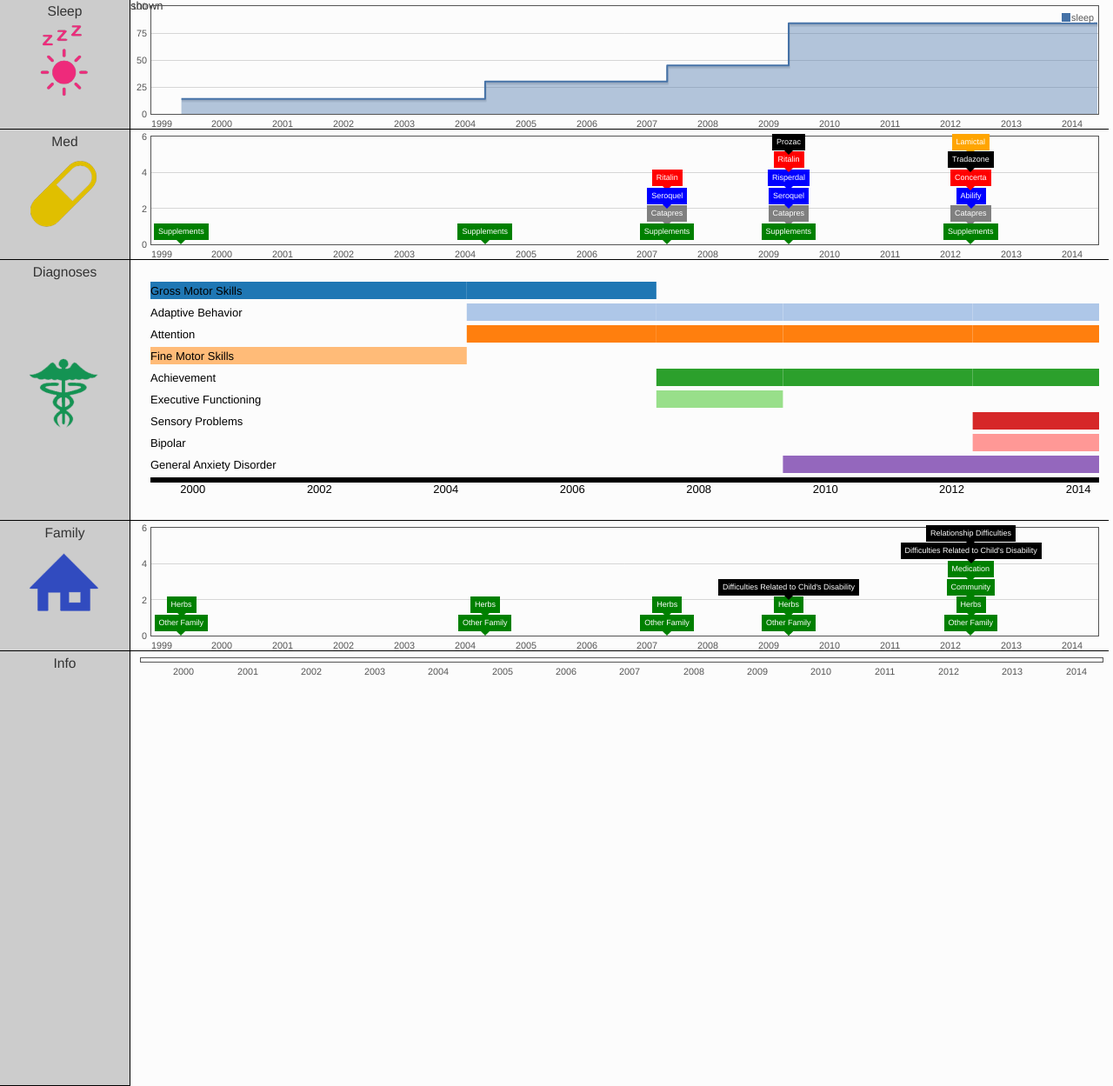
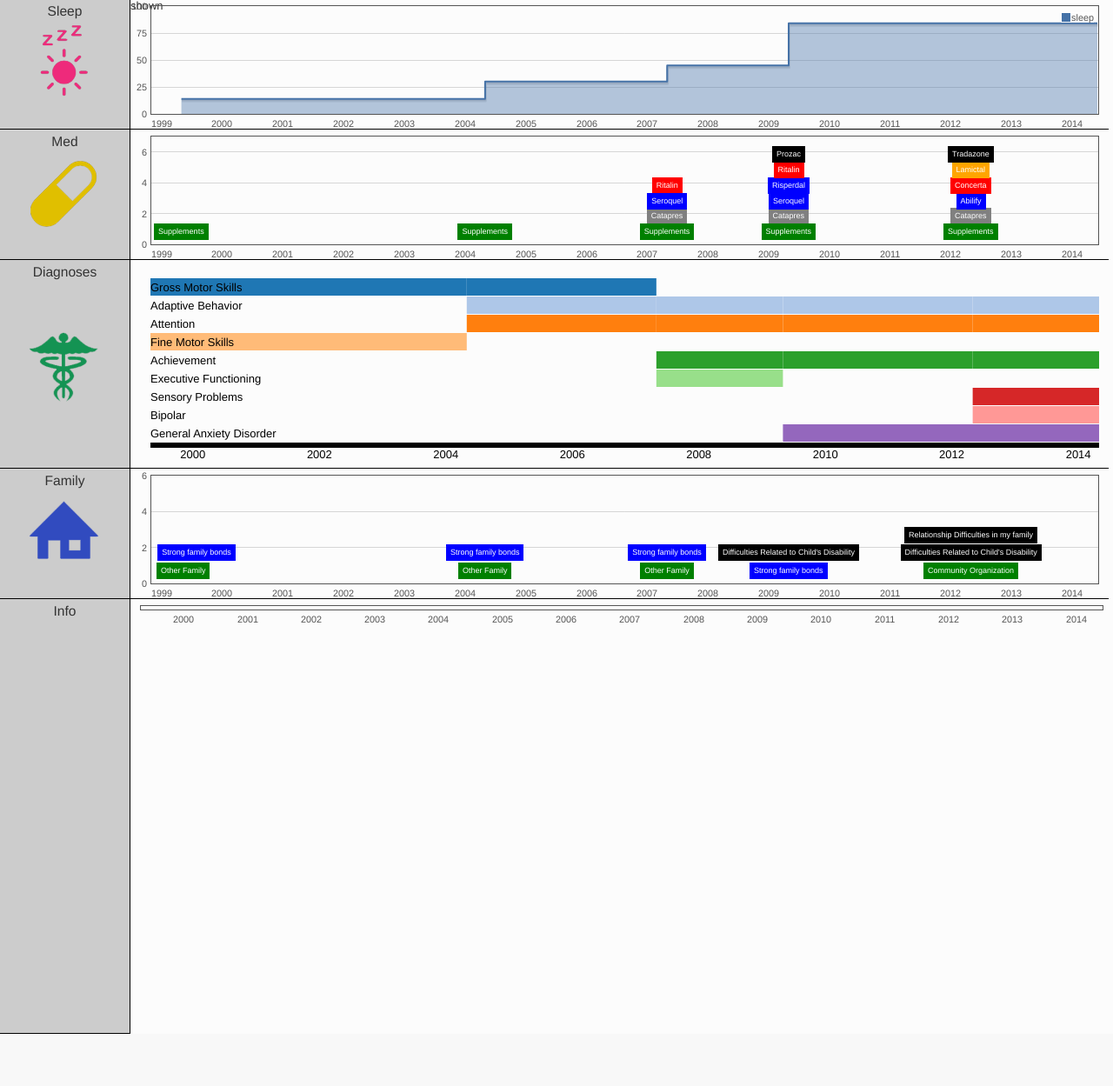
Before and after one commit to tedhuang/medCV, a Django app: template medCV/report/templates/report/index.html in a window 1280 px wide. Shown: the part 51-1300 px from the top of the page at 87% size. After the commit the page ends 1240 px from the top, so only its background shows below. Run offline with Django 3.2, Linux system fonts and the light colour scheme; the template is opened without the code that fills it, so the values that code supplies are empty; grey boxes labelled with a size stand in for pictures from a placeholder-image service; some libraries are stand-ins or nearby versions.

Commit message:
updated family section

```diff
--- a/medCV/report/static/js/report.js
+++ b/medCV/report/static/js/report.js
@@ -114,7 +114,7 @@ var  medCV = function () {
               tickSize: 6
             })
             .itemHeight(20)
-            .itemMargin(5)
+            .itemMargin(1)
             .margin({top: 0, bottom: 0, left: 0, right: 0})
             .stack();
 
@@ -249,29 +249,22 @@ var  medCV = function () {
                 show: true
             },
             comments: [
-                {x: convertDateToTimestamp("1999-05-01"), y: 0, contents: "Other Family", color: "green"},
-                {x: convertDateToTimestamp("1999-05-01"), y: 1, contents: "Herbs", color: "green"},
+                {x: convertDateToTimestamp("1999-05-13"), y: 0, contents: "Other Family", color: "green"},
+                {x: convertDateToTimestamp("1999-08-01"), y: 1, contents: "Strong family bonds", color: "blue"},
 
                 {x: convertDateToTimestamp("2004-05-01"), y: 0, contents: "Other Family", color: "green"},
-                {x: convertDateToTimestamp("2004-05-01"), y: 1, contents: "Herbs", color: "green"},
+                {x: convertDateToTimestamp("2004-05-01"), y: 1, contents: "Strong family bonds", color: "blue"},
 
                 {x: convertDateToTimestamp("2007-05-01"), y: 0, contents: "Other Family", color: "green"},
-                {x: convertDateToTimestamp("2007-05-01"), y: 1, contents: "Herbs", color: "green"},
+                {x: convertDateToTimestamp("2007-05-01"), y: 1, contents: "Strong family bonds", color: "blue"},
 
-                {x: convertDateToTimestamp("2009-05-01"), y: 0, contents: "Other Family", color: "green"},
-                {x: convertDateToTimestamp("2009-05-01"), y: 1, contents: "Herbs", color: "green"},
-
-                {x: convertDateToTimestamp("2009-05-01"), y: 0, contents: "Other Family", color: "green"},
-                {x: convertDateToTimestamp("2009-05-01"), y: 1, contents: "Herbs", color: "green"},
-                {x: convertDateToTimestamp("2009-05-01"), y: 2, contents: "Difficulties Related to Child's Disability", color: "black"},
+                {x: convertDateToTimestamp("2009-05-01"), y: 0, contents: "Strong family bonds", color: "blue"},
+                {x: convertDateToTimestamp("2009-05-01"), y: 1, contents: "Difficulties Related to Child's Disability", color: "black"},
 
 
-                {x: convertDateToTimestamp("2012-05-01"), y: 0, contents: "Other Family", color: "green"},
-                {x: convertDateToTimestamp("2012-05-01"), y: 1, contents: "Herbs", color: "green"},
-                {x: convertDateToTimestamp("2012-05-01"), y: 2, contents: "Community", color: "green"},
-                {x: convertDateToTimestamp("2012-05-01"), y: 3, contents: "Medication", color: "green"},
-                {x: convertDateToTimestamp("2012-05-01"), y: 4, contents: "Difficulties Related to Child's Disability", color: "black"},
-                {x: convertDateToTimestamp("2012-05-01"), y: 5, contents: "Relationship Difficulties", color: "black"},
+                {x: convertDateToTimestamp("2012-05-01"), y: 0, contents: "Community Organization", color: "green"},
+                {x: convertDateToTimestamp("2012-05-01"), y: 1, contents: "Difficulties Related to Child's Disability", color: "black"},
+                {x: convertDateToTimestamp("2012-05-01"), y: 2, contents: "Relationship Difficulties in my family", color: "black"},
             ]
         }
         var plot = $("."+placeholder+" > .graph > .overview").plot(rawData, options).data("plot");
@@ -296,7 +289,7 @@ var  medCV = function () {
             },
             yaxis: {
                 min: 0,
-                max: 6,
+                max: 7,
                 axisLabelUseCanvas: true,
                 axisLabelFontSizePixels: 12,
                 axisLabelFontFamily: 'Verdana, Arial, Helvetica, Tahoma, sans-serif',
@@ -340,9 +333,9 @@ var  medCV = function () {
                 {x: convertDateToTimestamp("2012-05-01"), y: 1, contents: "Catapres", color: "gray"},
                 {x: convertDateToTimestamp("2012-05-01"), y: 2, contents: "Abilify", color: "blue"},
                 {x: convertDateToTimestamp("2012-05-01"), y: 3, contents: "Concerta", color: "red"},
-                {x: convertDateToTimestamp("2012-05-01"), y: 5, contents: "Lamictal", color: "orange"},
+                {x: convertDateToTimestamp("2012-05-01"), y: 4, contents: "Lamictal", color: "orange"},
                 {x: convertDateToTimestamp("2012-05-01"), y: 0, contents: "Supplements", color: "green"},
-                {x: convertDateToTimestamp("2012-05-01"), y: 4, contents: "Tradazone", color: "black"},
+                {x: convertDateToTimestamp("2012-05-01"), y: 5, contents: "Tradazone", color: "black"},
             ]
         }
         var plot = $("."+placeholder+" > .graph > .overview").plot(rawData, options).data("plot");
@@ -372,6 +365,8 @@ var  medCV = function () {
 
         });
 
+        $('.notch').toggle()
+
     });
 
     return {
--- a/medCV/report/templates/report/index.html
+++ b/medCV/report/templates/report/index.html
@@ -64,10 +64,10 @@
             </div>
           </div>
         </div>
-        <div class="diagnoses chart" style="height: 300px">
+        <div class="diagnoses chart" style="height: 240px">
           <div class="category-label">Diagnoses</div>
           <div class="graph">
-            <div style="height: 300px" id="diag-overview" class="overview"></div>
+            <div id="diag-overview" class="overview"></div>
             <div class="detailed"></div>
           </div>
         </div>
```
